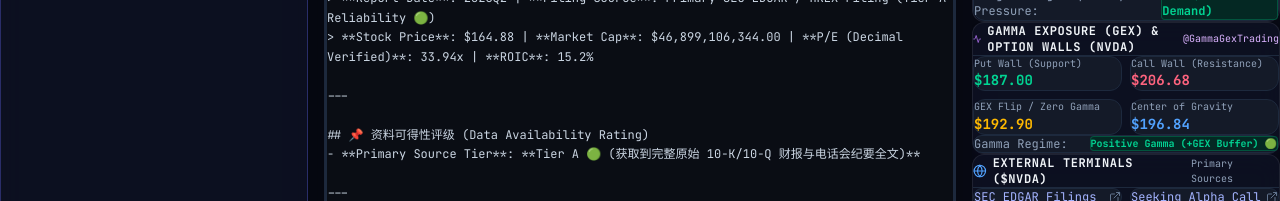
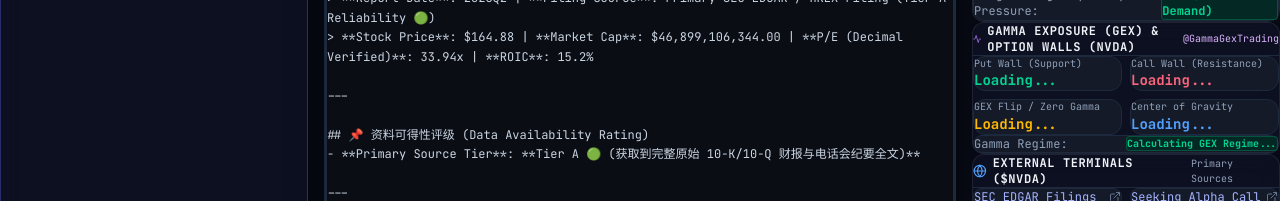
Before and after one commit to syao385/PMS, a React (Vite) app in the folder frontend/: page / in a window 1280 px wide. Shown: the part 529-730 px from the top of the page. Built offline with nearby package versions, Linux system fonts and the light colour scheme; no server answers; a web font is replaced by a local one.

Commit message:
fix(gex): reset orderFlowData and gexData state on ticker change to guarantee instant refresh when clicking MU

```diff
--- a/frontend/src/components/RightPanel.tsx
+++ b/frontend/src/components/RightPanel.tsx
@@ -29,18 +29,22 @@ export const RightPanel: React.FC<RightPanelProps> = ({ currentTicker }) => {
   }, []);
 
   useEffect(() => {
+    setOrderFlowData(null);
+    setGexData(null);
+
     async function loadOrderFlow() {
       const ofData = await fetchOrderFlowSentiment(currentTicker);
-      if (ofData) {
+      if (ofData && ofData.symbol === currentTicker) {
         setOrderFlowData(ofData);
       }
       const gData = await fetchGammaGexAnalytics(currentTicker);
-      if (gData) {
+      if (gData && gData.symbol === currentTicker) {
         setGexData(gData);
       }
     }
     loadOrderFlow();
   }, [currentTicker]);
+
 
 
 
@@ -305,28 +309,28 @@ export const RightPanel: React.FC<RightPanelProps> = ({ currentTicker }) => {
           <div className="p-2 rounded-xl bg-[#141a28] border border-slate-800 space-y-1">
             <span className="text-[10px] text-slate-400 block">Put Wall (Support)</span>
             <span className="font-bold text-emerald-400 text-sm block">
-              ${gexData?.put_wall ? gexData.put_wall.toFixed(2) : '187.00'}
+              {gexData?.put_wall ? `$${gexData.put_wall.toFixed(2)}` : 'Loading...'}
             </span>
           </div>
 
           <div className="p-2 rounded-xl bg-[#141a28] border border-slate-800 space-y-1">
             <span className="text-[10px] text-slate-400 block">Call Wall (Resistance)</span>
             <span className="font-bold text-rose-400 text-sm block">
-              ${gexData?.call_wall ? gexData.call_wall.toFixed(2) : '206.68'}
+              {gexData?.call_wall ? `$${gexData.call_wall.toFixed(2)}` : 'Loading...'}
             </span>
           </div>
 
           <div className="p-2 rounded-xl bg-[#141a28] border border-slate-800 space-y-1">
             <span className="text-[10px] text-slate-400 block">GEX Flip / Zero Gamma</span>
             <span className="font-bold text-amber-400 text-sm block">
-              ${gexData?.gex_flip_level ? gexData.gex_flip_level.toFixed(2) : '192.90'}
+              {gexData?.gex_flip_level ? `$${gexData.gex_flip_level.toFixed(2)}` : 'Loading...'}
             </span>
           </div>
 
           <div className="p-2 rounded-xl bg-[#141a28] border border-slate-800 space-y-1">
             <span className="text-[10px] text-slate-400 block">Center of Gravity</span>
             <span className="font-bold text-blue-400 text-sm block">
-              ${gexData?.center_of_gravity ? gexData.center_of_gravity.toFixed(2) : '196.84'}
+              {gexData?.center_of_gravity ? `$${gexData.center_of_gravity.toFixed(2)}` : 'Loading...'}
             </span>
           </div>
         </div>
@@ -334,10 +338,11 @@ export const RightPanel: React.FC<RightPanelProps> = ({ currentTicker }) => {
         <div className="p-2 rounded-xl bg-[#141a28] border border-slate-800 flex items-center justify-between text-xs font-mono">
           <span className="text-slate-400">Gamma Regime:</span>
           <span className="font-bold text-emerald-400 bg-emerald-950/80 px-2 py-0.5 rounded border border-emerald-500/30 text-[10px]">
-            {gexData?.gamma_regime || 'Positive Gamma (+GEX Buffer) 🟢'}
+            {gexData?.gamma_regime || 'Calculating GEX Regime...'}
           </span>
         </div>
       </div>
+
 
 
 
```
